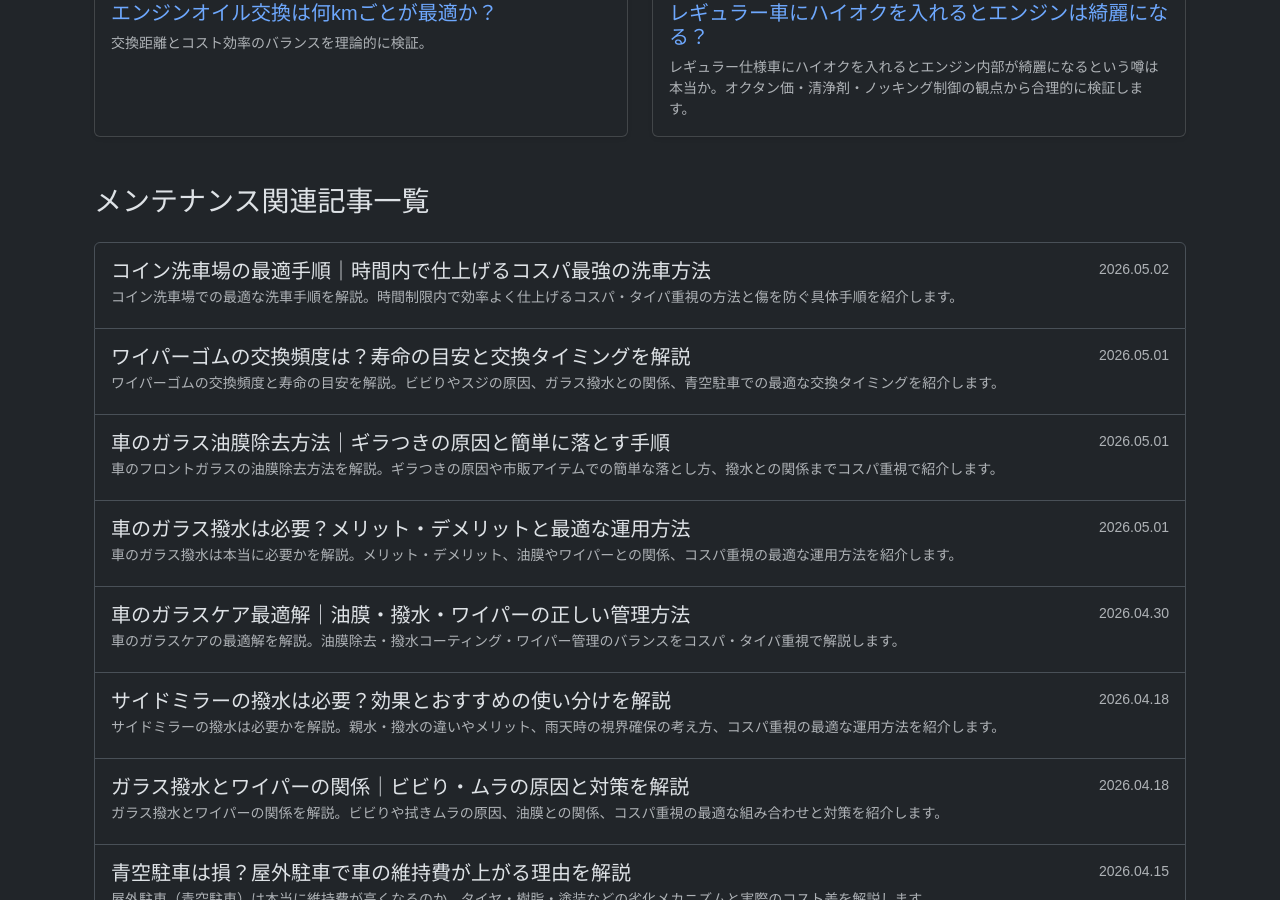
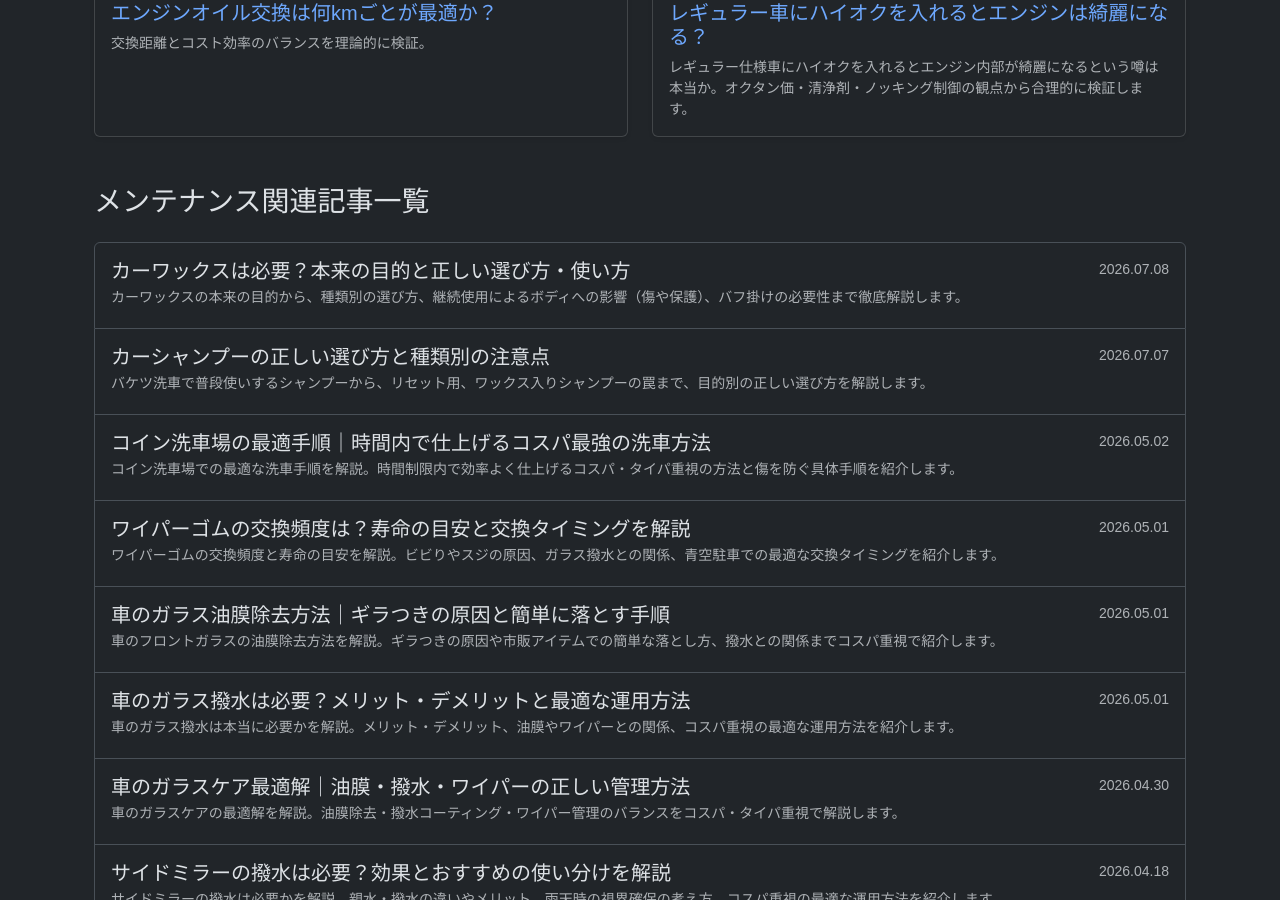
Before and after one commit to funyapar-org/fuel-lab, a Jekyll site: the page built from _category/maintenance.md, in a window 1280 px wide and 900 px high, scrolled down 302 px. Built offline with Jekyll 4.4.1, drawn with Linux system fonts in a browser that asks for light colours.

Commit message:
fix 404 of car-wash pages

```diff
--- /dev/null
+++ b/_knowledge/car-shampoo-selection.md
@@ -0,0 +1,133 @@
+---
+layout: default
+title: "カーシャンプーの正しい選び方と種類別の注意点"
+nav_title: "カーシャンプーの選び方"
+description: "バケツ洗車で普段使いするシャンプーから、リセット用、ワックス入りシャンプーの罠まで、目的別の正しい選び方を解説します。"
+category: "maintenance"
+tags:
+  - car-wash
+  - car-shampoo
+  - maintenance
+date: 2026-07-08T07:35:50+09:00
+---
+
+<div class="container my-5">
+  <div class="row justify-content-center">
+    <div class="col-lg-9">
+
+      <!-- ヘッダー -->
+      <div class="mb-5 border-bottom pb-3">
+        <span class="badge bg-primary mb-2">車の知識</span>
+        <h1 class="fw-bold mb-3">{{ page.title }}</h1>
+        <p class="text-body-secondary lead">
+          ホームセンターやカー用品店にズラリと並ぶカーシャンプー。どれを選べばいいか迷ってしまいますが、実は「目的に応じて使い分ける」のが正解です。普段使い用から、意外な落とし穴があるシャンプーまで、実践的な選び方を解説します。
+        </p>
+      </div>
+
+      <!-- 1. 普段使い用：ノーマルシャンプー -->
+      <div class="card mb-4 border-secondary-subtle shadow-sm">
+        <div class="card-header bg-body-tertiary border-secondary-subtle">
+          <h3 class="h5 fw-bold mb-0 text-body">1. 普段使い用：コスパ最優先の「ノーマルシャンプー」</h3>
+        </div>
+        <div class="card-body bg-body">
+          <p class="card-text text-body-secondary">
+            バケツ洗車で定期的に使用するなら、クリーナー成分やワックス成分が含まれていない<strong>「特徴のない普通のカーシャンプー」</strong>が一番扱いやすいです。
+          </p>
+          <ul class="list-group list-group-flush mb-3 small">
+            <li class="list-group-item bg-transparent text-body-secondary border-secondary-subtle">
+              <i class="bi bi-check-circle-fill text-success me-2"></i><strong>コスパ優先でOK：</strong> 毎回たっぷりの泡を作るため、大容量で安いものを選んで問題ありません。
+            </li>
+            <li class="list-group-item bg-transparent text-body-secondary border-secondary-subtle">
+              <i class="bi bi-check-circle-fill text-success me-2"></i><strong>信頼できるメーカーを選ぶ：</strong> 安価でも、シュアラスターやソフト99など、実績のある信頼できるメーカーの製品を吟味しましょう。
+            </li>
+            <li class="list-group-item bg-transparent text-body-secondary border-secondary-subtle">
+              <i class="bi bi-check-circle-fill text-success me-2"></i><strong>コーティング施工車対応：</strong> 愛車にコーティングを施工している場合は、被膜を痛めない「コーティング施工車対応（中性・コンパウンド無し）」の表記があるものを選んでおくと安心です。
+            </li>
+          </ul>
+        </div>
+      </div>
+
+      <!-- 2. リセット用：クリーナー入り -->
+      <div class="card mb-4 border-secondary-subtle shadow-sm">
+        <div class="card-header bg-body-tertiary border-secondary-subtle">
+          <h3 class="h5 fw-bold mb-0 text-body">2. 下地作り用：クリーナー・コンパウンド入りシャンプー</h3>
+        </div>
+        <div class="card-body bg-body">
+          <p class="card-text text-body-secondary">
+            水垢落とし成分（クリーナー）や研磨剤（コンパウンド）が含まれているシャンプーは、<strong>「古いコーティングや頑固な汚れを落とすための専用品」</strong>です。
+          </p>
+          <div class="alert alert-info py-2 small mb-0" role="alert">
+            <strong>💡 使用タイミング：</strong> ワックスやコーティング剤の銘柄を変えたい時や、蓄積した水垢をリセットして「下地をしっかり作りたい時」にのみ使用します。塗装や既存のコーティングを削る効果があるため、<strong>毎回の洗車で使用するものではありません。</strong>
+          </div>
+        </div>
+      </div>
+
+      <!-- 3. 注意が必要なシャンプー：ワックス入り -->
+      <div class="card mb-5 border-danger-subtle shadow-sm">
+        <div class="card-header bg-danger text-white">
+          <h3 class="h5 fw-bold mb-0">3. 罠がいっぱい？「ワックス入りシャンプー」</h3>
+        </div>
+        <div class="card-body bg-body border border-top-0 border-danger-subtle">
+          <p class="card-text text-body-secondary">
+            「洗うだけでワックスがけも完了！」という謳い文句で魅力的に見えますが、実は使い勝手が悪く、かえって手間が増える原因になることが多いので注意が必要です。
+          </p>
+
+          <div class="row g-3 mt-2">
+            <div class="col-md-4">
+              <div class="p-3 bg-body-tertiary rounded h-100 border border-secondary-subtle">
+                <h6 class="fw-bold text-danger">⚠️ ガラス・ミラーはNG</h6>
+                <p class="small text-body-secondary mb-0">
+                  本来、ガラス面にワックス成分が付着するのはNGです。油膜となって視界をギラつかせ、雨の日には<strong>ワイパーのビビりの原因</strong>に直結します。
+                </p>
+              </div>
+            </div>
+            <div class="col-md-4">
+              <div class="p-3 bg-body-tertiary rounded h-100 border border-secondary-subtle">
+                <h6 class="fw-bold text-danger">⚠️ ホイール汚れの悪化</h6>
+                <p class="small text-body-secondary mb-0">
+                  ホイールをこれで洗うと、残ったワックス成分に砂や泥がくっつきやすくなります。結果的に<strong>高圧洗浄機でも洗い流しにくい強固な汚れ</strong>を自ら作ってしまうことになります。
+                </p>
+              </div>
+            </div>
+            <div class="col-md-4">
+              <div class="p-3 bg-body-tertiary rounded h-100 border border-secondary-subtle">
+                <h6 class="fw-bold text-danger">⚠️ 拭き上げの難しさ</h6>
+                <p class="small text-body-secondary mb-0">
+                  成分が乾く前に急いで拭き上げないと、ワックス成分がムラになってシミ（イオンデポジット）を残すリスクが高まります。時短のつもりが逆に時間がかかります。
+                </p>
+              </div>
+            </div>
+          </div>
+        </div>
+      </div>
+
+      <!-- まとめ -->
+      <div class="p-4 bg-body-tertiary rounded mb-5 border border-secondary-subtle">
+        <h4 class="fw-bold mb-3 h5 text-body">結論：シャンプーとコーティングは分けるのが鉄則</h4>
+        <p class="text-body-secondary small mb-0">
+          結局のところ、<strong>「安くてプレーンなカーシャンプーでしっかり汚れを落とし、綺麗な下地を作ってから、専用のコーティング剤（CCウォーターGなど）を塗布する」</strong>という基本スタイルが、最もトラブルが少なく、綺麗に仕上がります。洗車の手間を減らしたい場合は、シャンプーを変えるのではなく、拭き取りが楽なコーティング剤を探すのがおすすめです。
+        </p>
+      </div>
+
+      <!-- 関連リンク -->
+      <div class="mt-5 border-top pt-4">
+        <h5 class="fw-bold mb-3">🔗 関連リンク</h5>
+        <div class="list-group">
+          <a href="{{ site.baseurl }}/solio/solio-car-wash-log/" class="list-group-item list-group-item-action bg-body text-body border-secondary-subtle">
+            <div class="d-flex w-100 justify-content-between">
+              <h6 class="mb-1 fw-bold">ソリオ洗車研究ログ</h6>
+            </div>
+            <p class="mb-1 small text-body-secondary">過去の洗車で使用したケミカル（カーシャンプーやコーティング剤）の評価と、かかった時間・費用を記録しています。</p>
+          </a>
+          <a href="{{ site.baseurl }}/knowledge/car-maintenance-basic/" class="list-group-item list-group-item-action bg-body text-body border-secondary-subtle">
+            <div class="d-flex w-100 justify-content-between">
+              <h6 class="mb-1 fw-bold">メンテナンスの基礎知識</h6>
+            </div>
+            <p class="mb-1 small text-body-secondary">愛車を長く綺麗に乗るための、日常的なメンテナンス知識をまとめています。</p>
+          </a>
+        </div>
+      </div>
+
+    </div>
+  </div>
+</div>
--- /dev/null
+++ b/_knowledge/car-wax-necessary.md
@@ -0,0 +1,188 @@
+---
+layout: default
+title: "カーワックスは必要？本来の目的と正しい選び方・使い方"
+nav_title: "ワックスは必要？"
+description: "カーワックスの本来の目的から、種類別の選び方、継続使用によるボディへの影響（傷や保護）、バフ掛けの必要性まで徹底解説します。"
+category: "maintenance"
+tags:
+  - car-wash
+  - car-wax
+  - maintenance
+date: 2026-07-08T22:35:00+09:00
+---
+
+<div class="container my-5">
+  <div class="row justify-content-center">
+    <div class="col-lg-9">
+
+      <div class="mb-5 border-bottom pb-3">
+        <span class="badge bg-primary mb-2">車の知識</span>
+        <h1 class="fw-bold mb-3">{{ page.title }}</h1>
+        <p class="text-body-secondary lead">
+          「最近はスプレー式のコーティング剤ばかりだけど、そもそもワックスって必要なの？」という疑問を持つ方は少なくありません。ワックスの本来の役割や、メリット・デメリット、そして正しい選び方について深掘りして解説します。
+        </p>
+      </div>
+
+      <div class="card mb-5 border-secondary-subtle shadow-sm">
+        <div class="card-header bg-body-tertiary border-secondary-subtle">
+          <h3 class="h5 fw-bold mb-0 text-body">1. ワックスの本来の目的とは？</h3>
+        </div>
+        <div class="card-body bg-body">
+          <p class="card-text text-body-secondary">
+            現在の主流である「ガラス系コーティング」が<strong>耐久性と防汚性（保護）</strong>を重視しているのに対し、カーワックスの最大の目的は<strong>「究極の艶出し」と「強力な撥水」</strong>です。
+          </p>
+          <div class="row mt-4">
+            <div class="col-md-6 mb-3">
+              <div class="p-3 bg-body-tertiary rounded h-100 border border-secondary-subtle">
+                <h6 class="fw-bold">✨ 深みのある「濡れ艶」</h6>
+                <p class="small text-body-secondary mb-0">
+                  カルナバロウなどの天然成分を含むワックスは、塗装面に特有の厚みのある「しっとりとした深い艶」を与えます。この艶感は、硬質な輝きを放つガラスコーティングでは出せない、ワックスならではの魅力です。
+                </p>
+              </div>
+            </div>
+            <div class="col-md-6 mb-3">
+              <div class="p-3 bg-body-tertiary rounded h-100 border border-secondary-subtle">
+                <h6 class="fw-bold">🛡️ 犠牲被膜としての保護</h6>
+                <p class="small text-body-secondary mb-0">
+                  塗装の上に油分（ロウ）の膜を作ることで、酸性雨や鳥のフン、虫の死骸などが直接クリア塗装を侵食するのを防ぐ「身代わり（犠牲被膜）」としての役割を果たします。
+                </p>
+              </div>
+            </div>
+          </div>
+        </div>
+      </div>
+
+      <div class="card mb-5 border-secondary-subtle shadow-sm">
+        <div class="card-header bg-body-tertiary border-secondary-subtle">
+          <h3 class="h5 fw-bold mb-0 text-body">2. 種類と選び方の基準</h3>
+        </div>
+        <div class="card-body bg-body">
+          <p class="card-text text-body-secondary mb-4">
+            ワックスは大きく分けて「固形」「半練り」「液体」の3種類があり、目的に応じて選びます。
+          </p>
+          <div class="table-responsive">
+            <table class="table table-bordered table-hover small">
+              <thead class="table-active text-body-secondary text-center">
+                <tr>
+                  <th style="width: 20%;">種類</th>
+                  <th style="width: 40%;">特徴</th>
+                  <th style="width: 40%;">こんな人におすすめ</th>
+                </tr>
+              </thead>
+              <tbody>
+                <tr>
+                  <th class="text-center align-middle bg-body">固形<br>（純ワックス）</th>
+                  <td class="bg-body">研磨剤（コンパウンド）を含まず、純粋に艶を出すためのもの。カルナバロウの含有量が多いほど高価で艶が深い。耐久性は低め（1ヶ月程度）。</td>
+                  <td class="bg-body">とにかく「艶」を追求したい人。濃色車（黒など）で傷をつけずに美しく仕上げたい人。</td>
+                </tr>
+                <tr>
+                  <th class="text-center align-middle bg-body">半練り<br>（ハンネリ）</th>
+                  <td class="bg-body">クリーナー成分や微粒子のコンパウンドが含まれていることが多い。水垢落としとワックス掛けが同時にできる。</td>
+                  <td class="bg-body">水垢が目立ちやすい淡色車（白やシルバー）に乗っている人。洗車の手間を少し省きたい人。</td>
+                </tr>
+                <tr>
+                  <th class="text-center align-middle bg-body">液体・スプレー</th>
+                  <td class="bg-body">施工が非常に簡単だが、耐久性や艶は固形に劣る。近年は「ガラス系ポリマー」などに置き換わりつつあるカテゴリ。</td>
+                  <td class="bg-body">こまめに洗車をするため、とにかく施工の「手軽さ」を優先したい人。</td>
+                </tr>
+              </tbody>
+            </table>
+          </div>
+          <div class="alert alert-warning py-2 small mt-3 mb-0" role="alert">
+            <strong>💡 選ぶ際の注意点：</strong> 自分の車が濃色か淡色かによって選ぶべきものが変わります。「濃色車用」は傷をつけないようコンパウンド無し、「淡色車用」は水垢を落とすためにコンパウンド入りとなっていることが多いので、パッケージの表記を必ず確認しましょう。
+          </div>
+        </div>
+      </div>
+
+      <div class="card mb-5 border-secondary-subtle shadow-sm">
+        <div class="card-header bg-body-tertiary border-secondary-subtle">
+          <h3 class="h5 fw-bold mb-0 text-body">3. ワックスの継続使用は傷を防ぐ？傷をつける？</h3>
+        </div>
+        <div class="card-body bg-body">
+          <p class="card-text text-body-secondary">
+            結論から言うと、<strong>「ワックスの被膜自体は傷を防ぐが、施工方法や選び方を間違えると自ら傷をつける原因になる」</strong>というのが正解です。
+          </p>
+
+          <h5 class="fw-bold mt-4 mb-3 text-success">⭕ 傷を防ぐ（保護する）側面</h5>
+          <ul class="list-group list-group-flush mb-4 small">
+            <li class="list-group-item bg-transparent text-body-secondary border-secondary-subtle">
+              ワックスの油分が「犠牲被膜」となり、微細な砂埃の摩擦や酸性雨から塗装（クリア層）を守ります。
+            </li>
+            <li class="list-group-item bg-transparent text-body-secondary border-secondary-subtle">
+              微細な洗車傷（オーロラマークなど）にロウの成分が入り込み、傷を見えにくくして表面を平滑に保つ効果があります。
+            </li>
+          </ul>
+
+          <h5 class="fw-bold mb-3 text-danger">❌ 傷をつけてしまう側面</h5>
+          <ul class="list-group list-group-flush small">
+            <li class="list-group-item bg-transparent text-body-secondary border-secondary-subtle">
+              <strong>摩擦による傷：</strong> スポンジで塗り込む際や、拭き取りクロスで擦る際、洗車で落としきれなかった砂埃を引きずってしまうと「洗車傷」になります。
+            </li>
+            <li class="list-group-item bg-transparent text-body-secondary border-secondary-subtle">
+              <strong>コンパウンドによる削りすぎ：</strong> クリーナー入り（コンパウンド入り）の半練りワックスを毎回力強く施工していると、少しずつクリア塗装を削ってしまい、長期的には塗装を痛めます。
+            </li>
+            <li class="list-group-item bg-transparent text-body-secondary border-secondary-subtle">
+              <strong>酸化による黒ずみ（水垢）：</strong> 古いワックスを落とさずに上塗りを続けると、劣化した油分が大気中の汚れを巻き込んで黒ずみ（頑固な水垢）の原因になります。
+            </li>
+          </ul>
+        </div>
+      </div>
+
+      <div class="card mb-5 border-secondary-subtle shadow-sm">
+        <div class="card-header bg-body-tertiary border-secondary-subtle">
+          <h3 class="h5 fw-bold mb-0 text-body">4. ポリッシャーによる「バフ掛け」って必要なの？</h3>
+        </div>
+        <div class="card-body bg-body">
+          <p class="card-text text-body-secondary">
+            バフ掛け（電動ポリッシャーを使った磨き作業）は、手作業では不可能なレベルで塗装面を鏡面状に整えたり、頑固な水垢や小傷を消すことができる強力な手段です。しかし、<strong>初心者が日常の洗車で毎回行うものではありません。</strong>
+          </p>
+          <div class="p-3 bg-body-tertiary rounded border border-secondary-subtle mt-3">
+            <ul class="mb-0 small text-body-secondary">
+              <li class="mb-2"><strong>基本は不要：</strong> 単にワックスを塗り込むだけであれば、手作業（専用スポンジ）で十分綺麗に仕上がります。</li>
+              <li class="mb-2"><strong>リスクが大きい：</strong> 素人が機械掛けを行うと、摩擦熱で塗装が焼けたり、角の塗装を剥がしてしまったり、逆に磨き傷（オーロラマーク）を作ってしまうリスクが高いです。</li>
+              <li><strong>やるなら「リセット時」：</strong> 数年に一度、プロに依頼するか、しっかりとした知識を持った上で「下地処理」として行うのが無難です。</li>
+            </ul>
+          </div>
+        </div>
+      </div>
+
+      <div class="card mb-5 border-info-subtle shadow-sm">
+        <div class="card-header bg-info-subtle text-body">
+          <h3 class="h5 fw-bold mb-0">5. （おさらい）ワックス入りシャンプーは避けるべき</h3>
+        </div>
+        <div class="card-body bg-body">
+          <p class="card-text text-body-secondary mb-0">
+            別の記事でも触れましたが、「洗うだけでワックスがけができる」シャンプーは一見便利ですが、以下のような理由からおすすめしません。
+          </p>
+          <ul class="mt-3 small text-body-secondary">
+            <li><strong>ガラスへの付着：</strong> ガラス面に油膜を形成し、視界不良やワイパーのビビりを引き起こす。</li>
+            <li><strong>ホイールの汚れ悪化：</strong> ホイールに残ったワックス成分が砂や泥を吸着し、頑固な汚れを作ってしまう。</li>
+            <li><strong>ムラになりやすい：</strong> 乾く前に完璧に拭き上げないと、シミになりやすい。</li>
+          </ul>
+          <p class="mt-3 small text-body-secondary fw-bold">
+            基本は「普通のカーシャンプーで洗い、その後に好みのワックスやコーティング剤（CCウォーターゴールドなど）を単独で施工する」のが、最も美しく、トラブルの少ない方法です。
+          </p>
+        </div>
+      </div>
+
+      <div class="mt-5 border-top pt-4">
+        <h5 class="fw-bold mb-3">🔗 関連リンク</h5>
+        <div class="list-group">
+          <a href="{{ site.baseurl }}/knowledge/car-shampoo-selection/" class="list-group-item list-group-item-action bg-body text-body border-secondary-subtle">
+            <div class="d-flex w-100 justify-content-between">
+              <h6 class="mb-1 fw-bold">カーシャンプーの正しい選び方と種類別の注意点</h6>
+            </div>
+            <p class="mb-1 small text-body-secondary">ワックス入りシャンプーの詳細なデメリットや、普段使いすべきシャンプーの選び方を解説しています。</p>
+          </a>
+          <a href="{{ site.baseurl }}/solio/solio-car-wash-log/" class="list-group-item list-group-item-action bg-body text-body border-secondary-subtle">
+            <div class="d-flex w-100 justify-content-between">
+              <h6 class="mb-1 fw-bold">ソリオ洗車研究ログ</h6>
+            </div>
+            <p class="mb-1 small text-body-secondary">実際の洗車でコーティング剤を導入した際の仕上がりの違いや、手間・コストの記録はこちら。</p>
+          </a>
+        </div>
+      </div>
+
+    </div>
+  </div>
+</div>
```
Also changed, not shown: _knowledge/coin-car-wash-optimal-procedure.md (+3 -3 lines).
